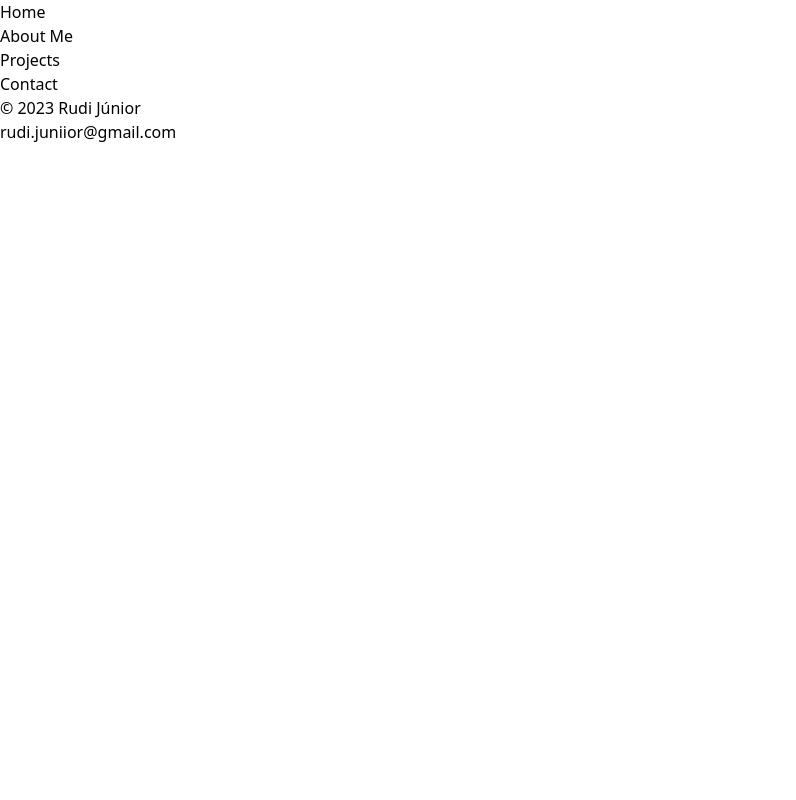
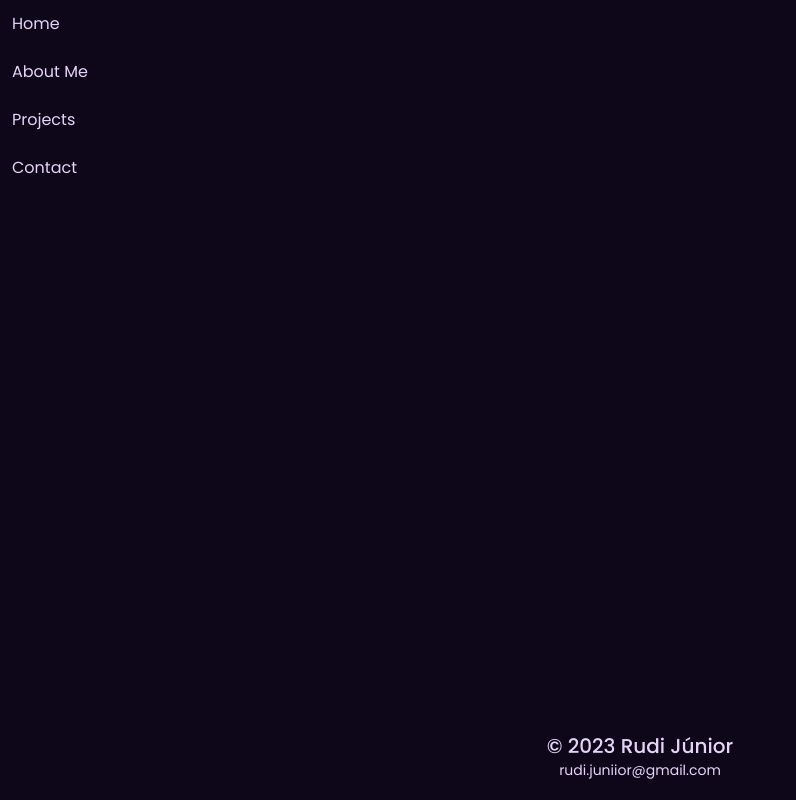
Before and after one commit to RudiJr/myPortfolio-v2, a React (Vite) app: page / in a window 1280 px wide. Shown: the whole page, without its empty margins (0-796 px from the left). Built offline with nearby package versions, Linux system fonts and the light colour scheme.

Commit message:
Created html/body, nav and footer style

```diff
--- a/src/index.css
+++ b/src/index.css
@@ -1,6 +1,12 @@
+@import url('https://fonts.googleapis.com/css2?family=Poppins:wght@300;400;500;600;700;800;900&display=swap');
+
 @tailwind base;
 @tailwind components;
 @tailwind utilities;
+
+* {
+    font-family: 'Poppins', sans-serif;
+}
 
 @layer base {
     :root {
@@ -17,4 +23,24 @@
         --secondary: #d6c1f1;
         --accent: #6c2abb;
       }
+      html, body {
+        @apply h-full p-0 m-0 bg-[color:var(--background)] text-[color:var(--text)];
+      }
 }
+
+@layer components {
+    .navbar {
+        @apply flex justify-end mr-20;
+    }
+    .nav-list, .nav-items, a {
+        @apply flex flex-row mx-3 py-3;
+    }
+
+
+    .footer {
+        @apply flex flex-col justify-center items-center font-medium mb-5 text-xl text-center absolute bottom-0 w-full;
+    }
+    .footer p {
+        @apply font-normal text-sm;
+    }
+}
```
